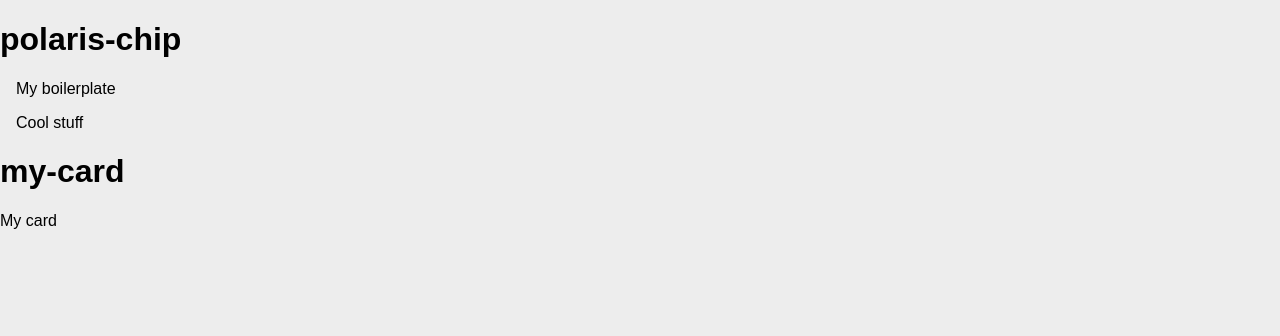
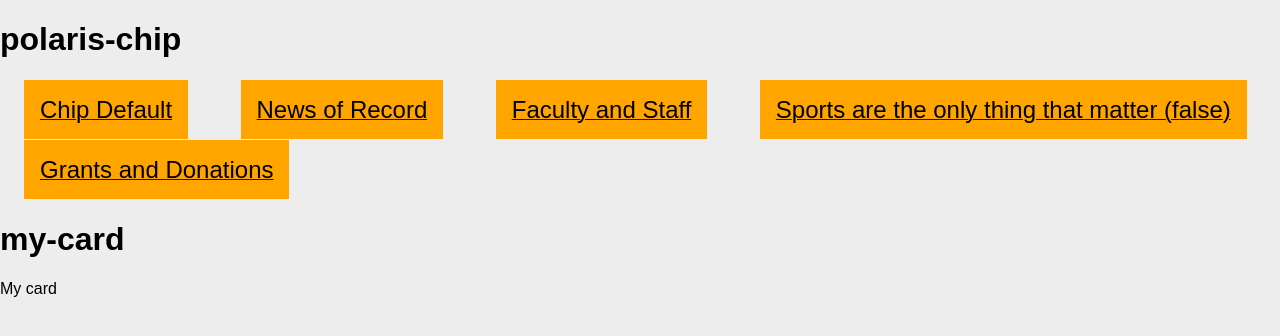
Before and after one commit to graceseliou/polaris-chip, a website with bundled scripts: page index.html in a window 1280 px wide. Built offline with nearby package versions, Linux system fonts and the light colour scheme.

Commit message:
my changes in class

```diff
--- a/index.html
+++ b/index.html
@@ -27,8 +27,12 @@
   <h1>polaris-chip</h1>
   <!-- this is going to do whatever the tag's defaults are -->
   <polaris-chip></polaris-chip>
+
   <!-- this is going to take the tag and change the title -->
-  <polaris-chip title="Cool stuff"></polaris-chip>
+  <polaris-chip title="News of Record" link="https://www.psu.edu/"></polaris-chip>
+  <polaris-chip title="Faculty and Staff"></polaris-chip>
+  <polaris-chip title="Sports are the only thing that matter (false)"></polaris-chip>
+  <polaris-chip title="Grants and Donations"></polaris-chip>
 
   <h1>my-card</h1>
   <my-card></my-card>
--- a/src/polaris-chip.js
+++ b/src/polaris-chip.js
@@ -28,7 +28,8 @@ export class PolarisChip extends LitElement {
   constructor() {
     super();
     // a variable on this object called title
-    this.title = 'My boilerplate';
+    this.title = 'Chip Default';
+    this.link = "#"; //linking things within the same document
   }
 
   // CSS styles are scoped JUST to this element. This uses a technology called
@@ -46,7 +47,20 @@ export class PolarisChip extends LitElement {
     */
       :host {
         /* Always make sure that your element has a default way of being displayed */
-        display: block;
+        display: inline-flex;
+      }
+
+      span {
+        background-color: orange;
+        color: black;
+        font-size: 24px;
+        padding: 16px;
+        margin: 8px;
+      }
+
+      span:hover {
+        background-color: lightblue;
+        border: 1px solid black;
       }
     `;
   }
@@ -70,7 +84,7 @@ export class PolarisChip extends LitElement {
     // it is going to print the title of the element. The magic of Lit is that
     // when title is changed (even by inspecting the document and hacking the value)
     // it will automatically update what is displayed and do so incredibly quickly
-    return html`<span>${this.title}</span>`;
+    return html`<a href="${this.link}" rel="noopener noreferrer"><span>${this.title}</span></a>`;
   }
 
   // LitElement uses the properties call to do the following:
@@ -82,6 +96,7 @@ export class PolarisChip extends LitElement {
     return {
       // this is a String. Array, Object, Number, Boolean are other valid values here
       title: { type: String },
+      link: { type: String }, //when someone changes the link, it needs to re-render line 87
     };
   }
 }
```
